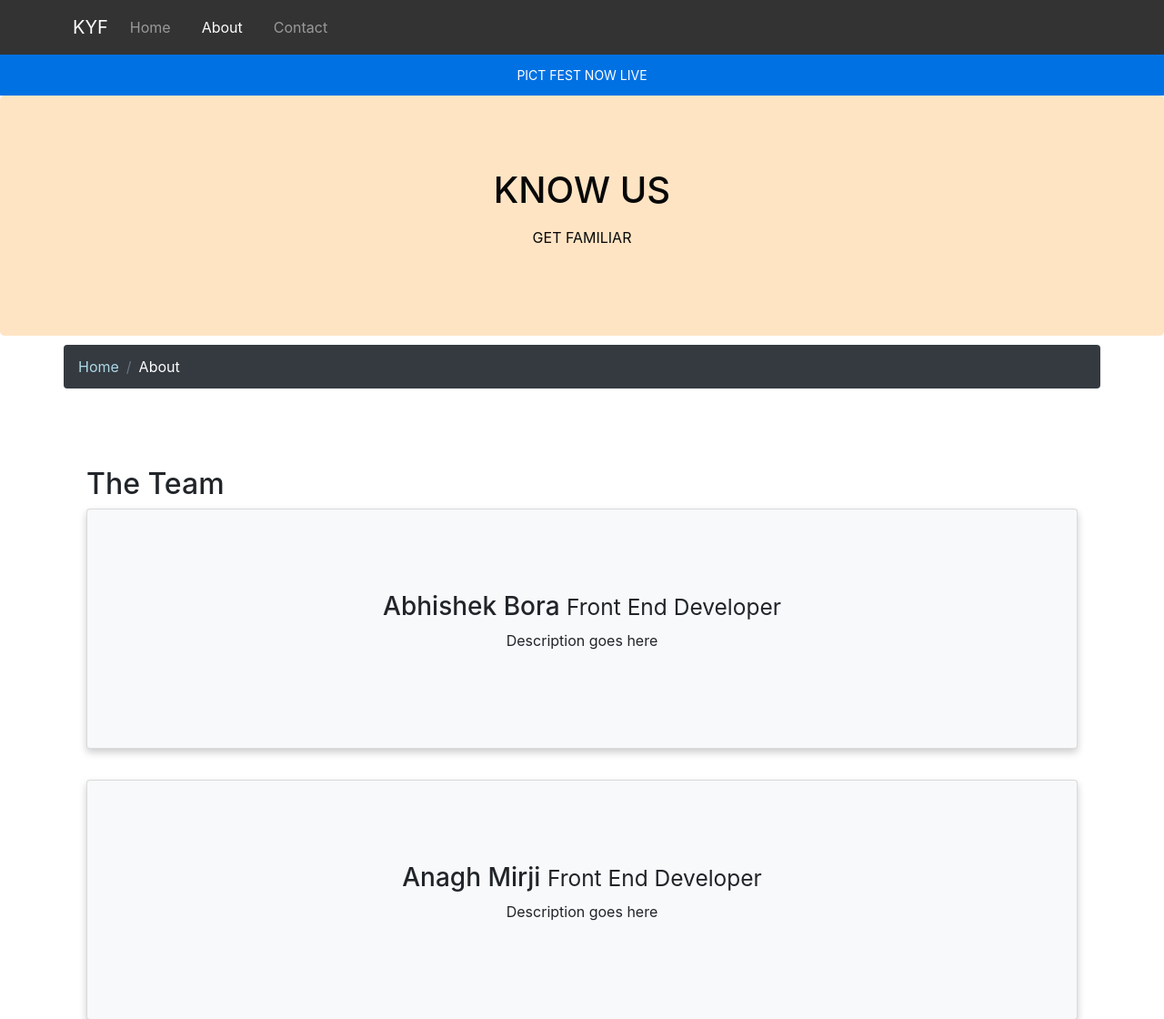
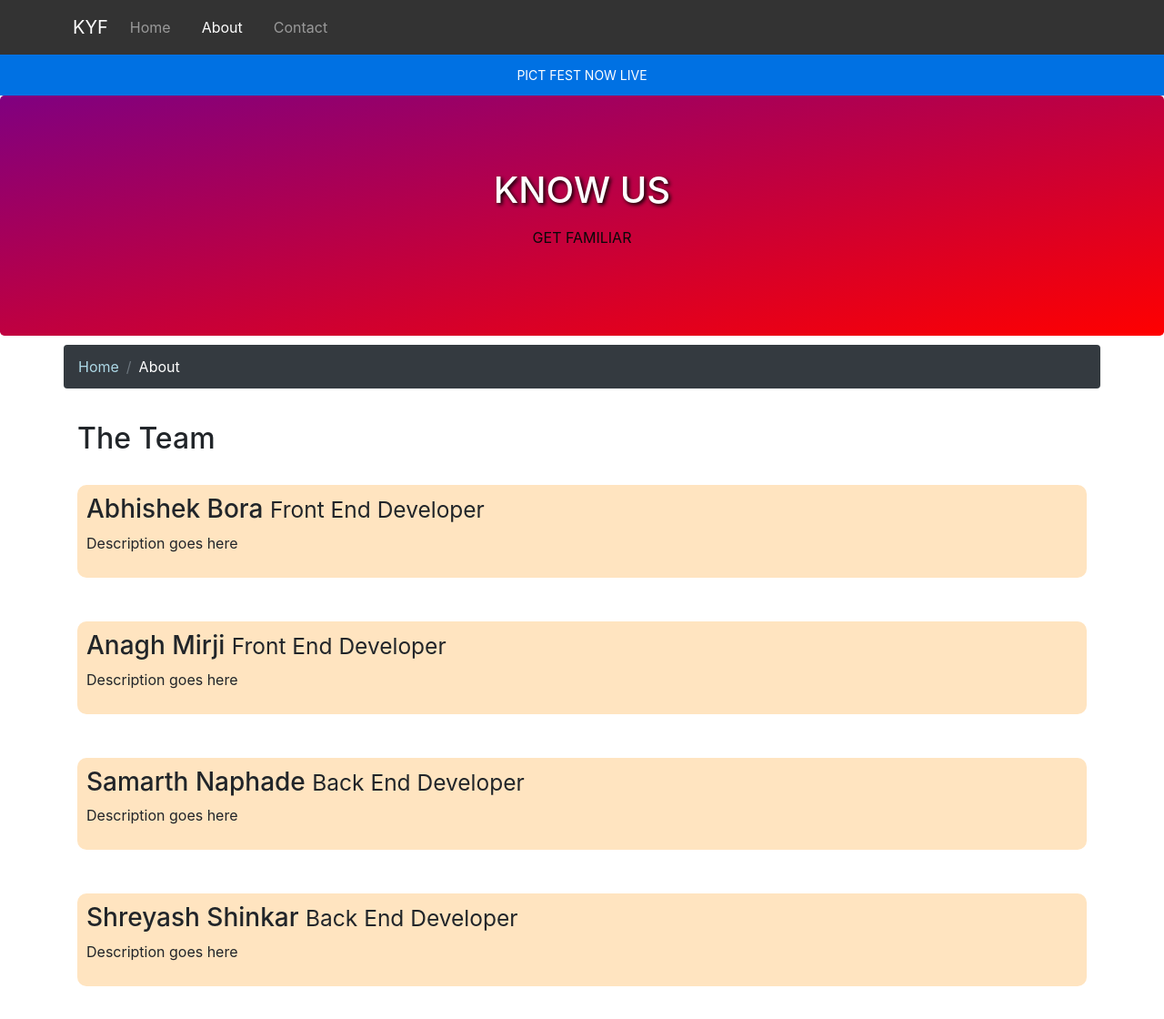
Before and after one commit to The-Trillionaires/frontend-knowyourfest, a plain HTML site: page aboutus.html in a window 1280 px wide. Shown: the top 1120 px of the page at 91% size. Drawn offline with nearby package versions, Linux system fonts and the light colour scheme.

Commit message:
FINALLLL

```diff
--- a/aboutus.html
+++ b/aboutus.html
@@ -26,7 +26,7 @@
 
         <div class="container">
           <div class="collapse navbar-collapse" id="Navbar">
-              <a class="navbar-brand" href="./index.html">KYF</a>
+            <a class="navbar-brand" href="#">KYF</a>
             <ul class="navbar-nav">
 
               <li class="nav-item"><a class="nav-link" href="./index.html">Home&nbsp;&nbsp;&nbsp;&nbsp;</a></li>
@@ -83,36 +83,38 @@
         </div>
     </div>
     <div class="container">
-        <div class="row-content">
+        <div class="row">
             <div class="col-12 col-sm-12">
-                <h2>The Team</h2>
-                <div class="card text bg-light">
+                <h2>The Team</h2><br>
+                <div class="card1 text">
                     <div class="container">
                 <h3>Abhishek Bora <small>Front End Developer</small></h3>
                 <p class=" d-none d-sm-block">Description goes here</p>
                 </div></div>
-                <br>
-                <div class="card text bg-light">
+                <br><br>
+                <div class="card1 text">
                     <div class="container">
                 <h3>Anagh Mirji <small>Front End Developer</small></h3>
                 <p class="d-none d-sm-block">Description goes here</em></p>
                 </div></div>
-                <br>
-                <div class="card text bg-light">
+                <br><br>
+                <div class="card1 text">
                     <div class="container">
                 <h3>Samarth Naphade <small>Back End Developer</small></h3>
                 <p class="d-none d-sm-block">Description goes here</em></p>
                     </div></div>
-                    <br>
-                    <div class="card text bg-light">
+                    <br><br>
+                    <div class="card1 text">
                         <div class="container">
                 <h3>Shreyash Shinkar <small>Back End Developer</small></h3>
                 <p class="d-none d-sm-block">Description goes here</em></p>
-            </div></div>
-
+            </div></div><br><br>
         </div>
     </div>
 </div>
+
+
+
 
 
 
--- a/css/styles.css
+++ b/css/styles.css
@@ -20,7 +20,7 @@
     padding: 70px 30px 70px 30px;
     margin: 0px auto;
 
-    color: rgb(8, 8, 8);
+    color: rgb(7, 7, 7);
     background-color: #FFE4C4;
 }
 
@@ -138,8 +138,7 @@ img {
 .card {
   box-shadow: 0 4px 8px 0 rgba(0, 0, 0, 0.2);
   padding: 80px;
-  text-align: center;
-  background-color: #f1f1f1;
+  background-image: linear-gradient(141deg, #9fb8ad 0%, #1fc8db 51%, #2cb5e8 75%);
   margin: 0 auto;
 }
 
@@ -179,5 +178,15 @@ margin-top: 20px;
     margin: 0px auto;
 
     color: rgb(8, 8, 8);
-    background-color: #FFE4C4;
+    background-image: linear-gradient(to bottom right , purple, red);
 }
+
+h1 {
+  color: white;
+  text-shadow: 2px 2px 4px #000000;
+}
+.card1{
+    background-color: #FFE4C0;
+    border-radius: 10px;
+
+}
```
Also changed, not shown: contactus.html (+4 -9 lines), index.html (+1 -1 lines), pict.html (+2 -2 lines). Lines whose indentation alone changed are shown as unchanged.
